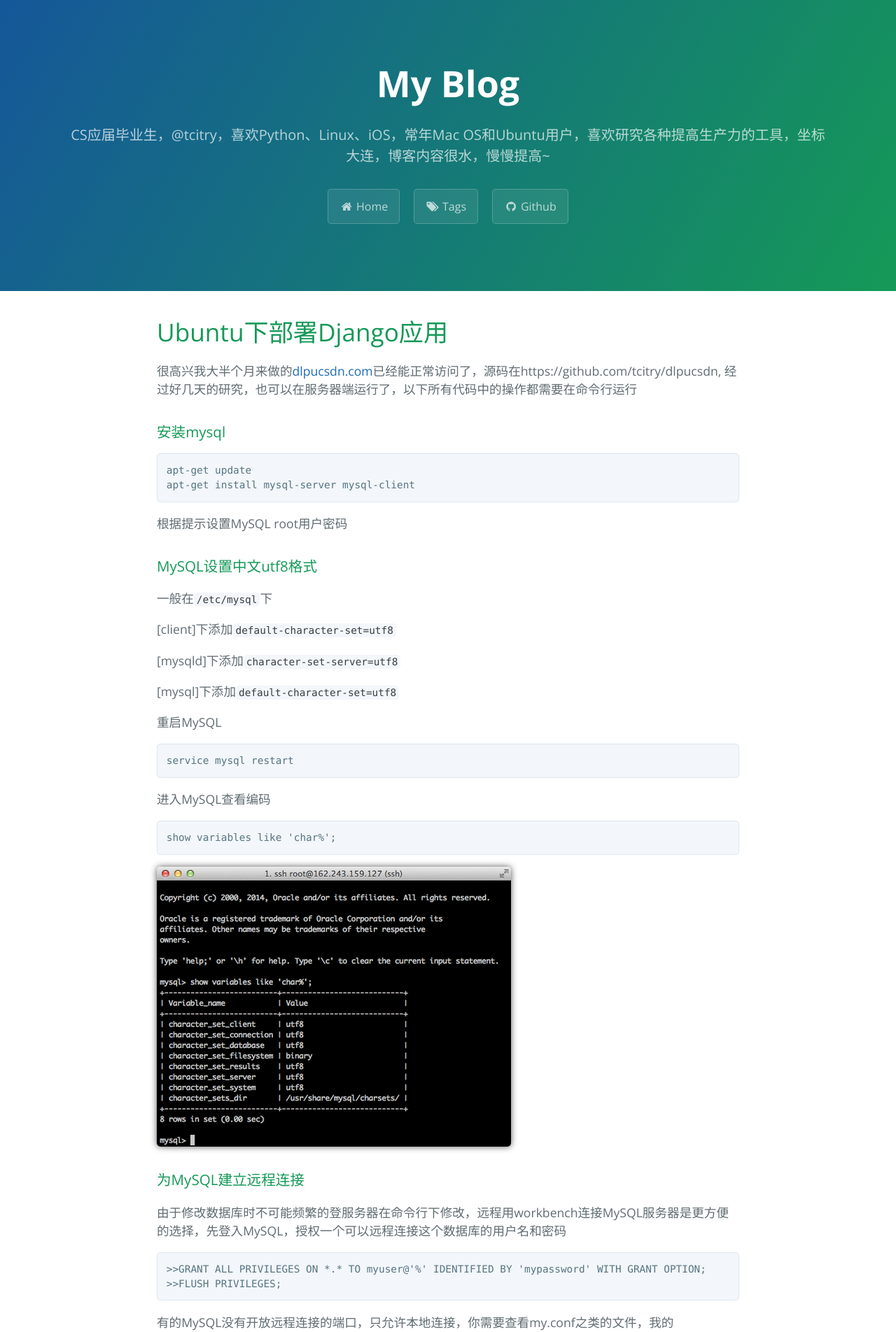
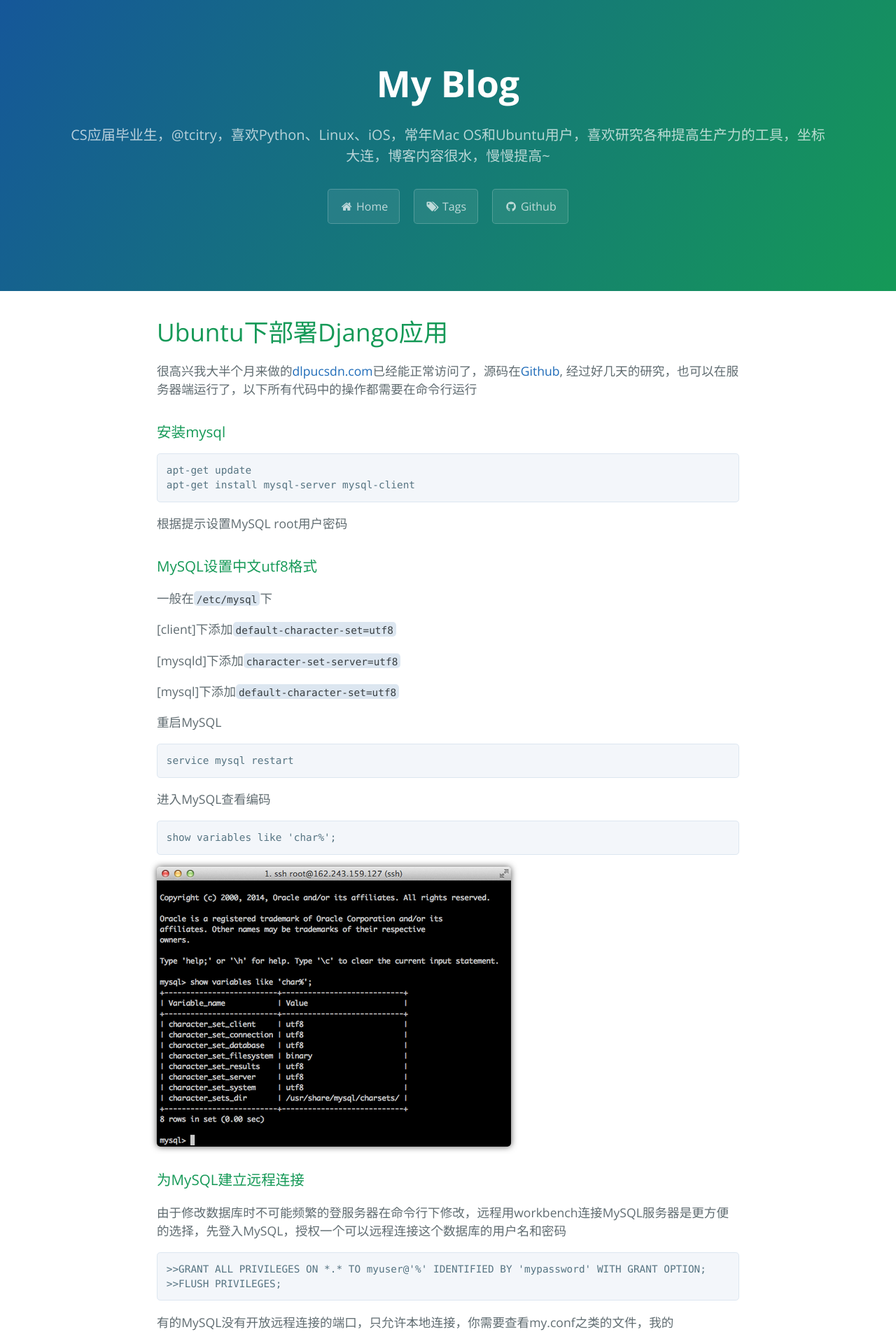
Before and after one commit to dlpu/dlpu.github.io, a Jekyll site: the page built from _posts/2014-10-28-deploy-django-app.md, in a window 1280 px wide. Shown: the top 1904 px of the page at 70% size. Built offline with Jekyll 4.4.1, drawn with Linux system fonts in a browser that asks for light colours; Markdown is read by kramdown in place of the engine named in the settings; comment, search, counter and statistics services are not loaded.

Commit message:
css style

```diff
--- a/stylesheets/stylesheet.css
+++ b/stylesheets/stylesheet.css
@@ -116,11 +116,11 @@
 .main-content p {
   margin-bottom: 1em; }
 .main-content code {
-  padding: 2px 4px;
+  padding: 4px 4px 1px 4px;
   font-family: Consolas, "Liberation Mono", Menlo, Courier, monospace;
   font-size: 0.9rem;
   color: #383e41;
-  background-color: #f3f6fa;
+  background-color: #dce6f0;
   border-radius: 0.3rem; }
 .main-content pre {
   padding: 0.8rem;
```
Also changed, not shown: _posts/2014-10-28-deploy-django-app.md (+1 -1 lines).
